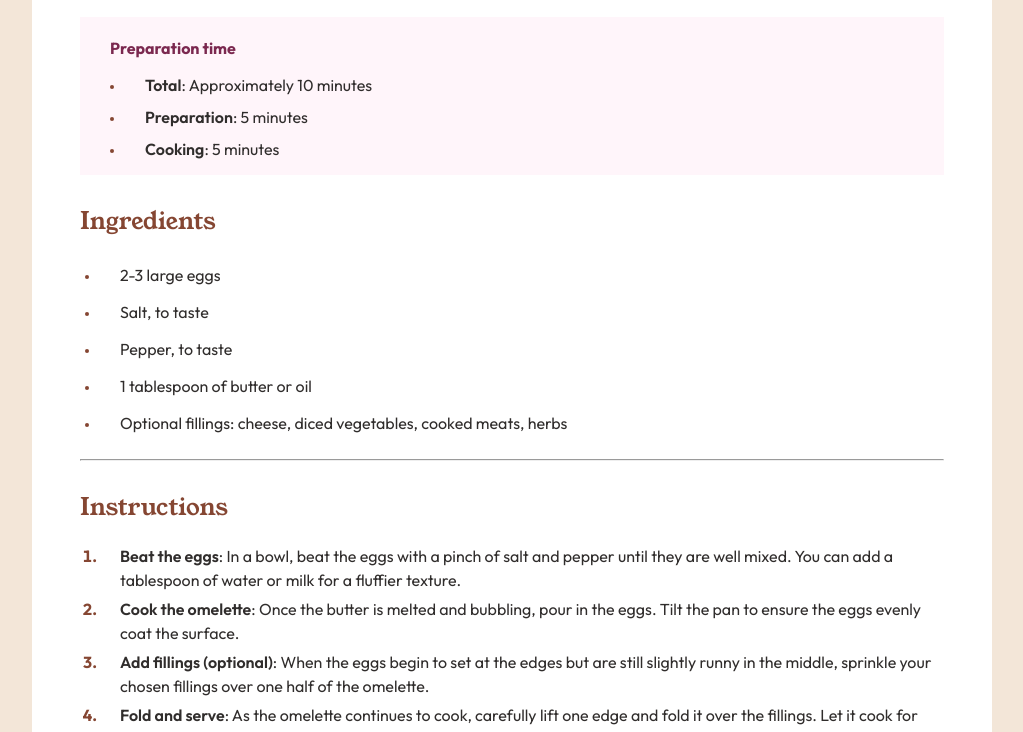
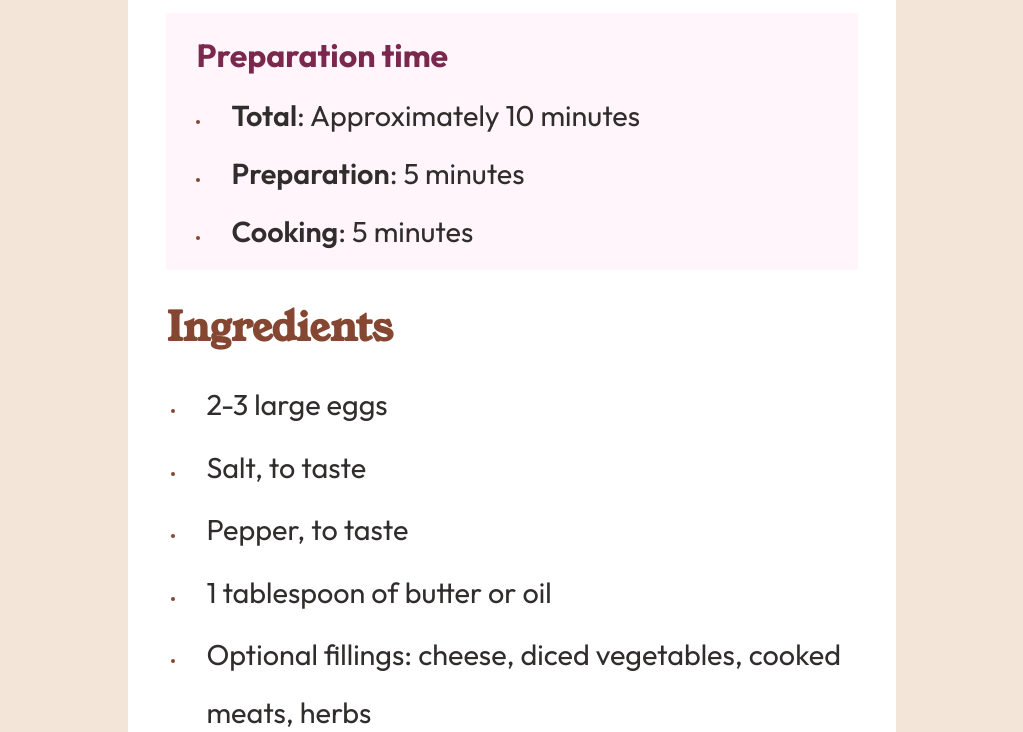
Before and after one commit to jonathansm973/pagina-de-recetas, a plain HTML site: page index.html in a window 1280 px wide. Shown: the part 701-1433 px from the top of the page, without its empty margins (128-1151 px from the left). Drawn offline with Linux system fonts and the light colour scheme; a web font is replaced by a local one.

Commit message:
Update style.css

```diff
--- a/style.css
+++ b/style.css
@@ -25,6 +25,7 @@ body{
     display: flex;
     justify-self: center;
     line-height: 1.4;
+    justify-content: center;
 
 
 
@@ -56,7 +57,7 @@ body{
 .receta_titulo1, .receta_titulo{
 
 
-    font-weight: 400;
+    font-weight: 900;
     padding: 20px 0;
     font-family: "Young Serif", serif;
 
@@ -186,13 +187,14 @@ hr{
 
     body{
 
-        max-width: 75%;
-        padding: 10% 0;
+        padding: 5% 0;
+        width: 90%;
+        max-width: 768px;
     }
     .receta{
 
-        height: fit-content(100vh);
-        border-radius: 10px;
+
+        border-radius: 20px;
         padding: 25px 0;
 
     }
@@ -208,4 +210,29 @@ hr{
         max-width: 90%;
 
     }
+
+    .receta_titulo1{
+
+        font-size: 3rem;
+    }
+
+    .receta_titulo{
+
+        font-size: 2.5rem;
+
+    }
+    .receta_lista, .receta_texto, .item{
+
+        font-size: 1.8rem;
+
+    }
+
+    .receta_titulo2{
+
+        font-size: 2rem;
+
+    }
+
+
+
 }
```
